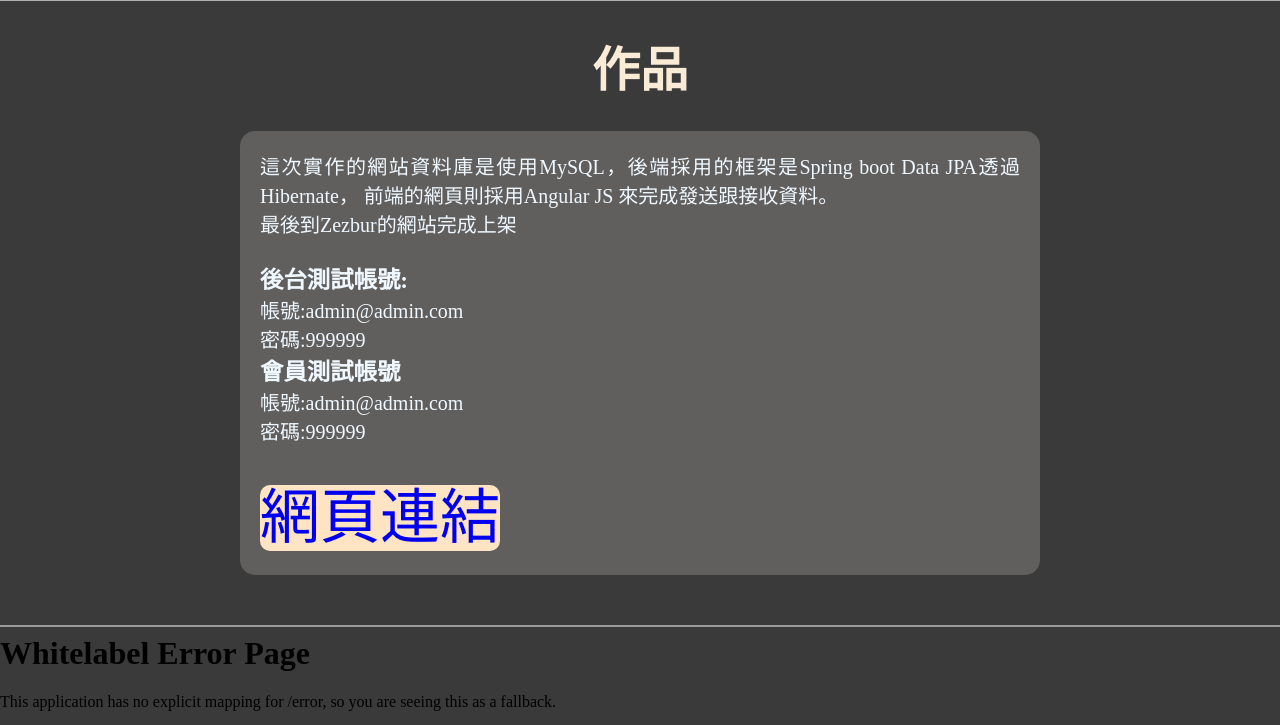
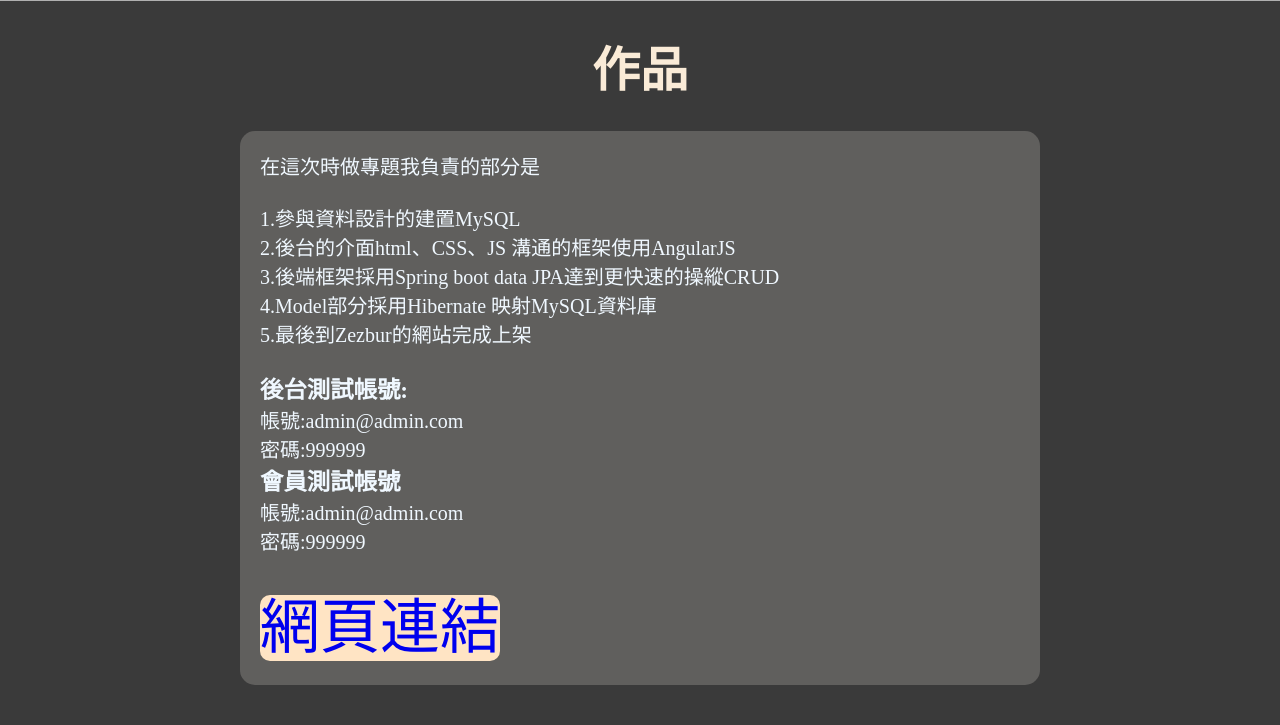
Before and after one commit to pushincoa/person, a Spring Boot app: page /web.html in a window 1280 px wide. Shown: the part 345-1070 px from the top of the page. Run offline with Spring Boot 4, Linux system fonts and the light colour scheme.

Commit message:
Update web.html

```diff
--- a/src/main/resources/static/web.html
+++ b/src/main/resources/static/web.html
@@ -37,10 +37,18 @@
         </div>
         <div class="container">
             <div class="itemsa"><h1>作品</h1></div>
-            <div class="itemsc" ><span>這次實作的網站資料庫是使用MySQL，後端採用的框架是Spring boot Data JPA透過Hibernate，
-                前端的網頁則採用Angular JS 來完成發送跟接收資料。<p>最後到Zezbur的網站完成上架</p>
+                 <div class="itemsc" ><span>
+                <p>在這次時做專題我負責的部分是</p><br>
+
+                <p>1.參與資料設計的建置MySQL</p>
+                <p>2.後台的介面html、CSS、JS 溝通的框架使用AngularJS</p>
+                <p>3.後端框架採用Spring boot data JPA達到更快速的操縱CRUD</p>
+                <p>4.Model部分採用Hibernate 映射MySQL資料庫</p>
+                <p>5.最後到Zezbur的網站完成上架</p>
+
 
                 <br>
+
 
 
                     <h3>後台測試帳號:<br>
```
